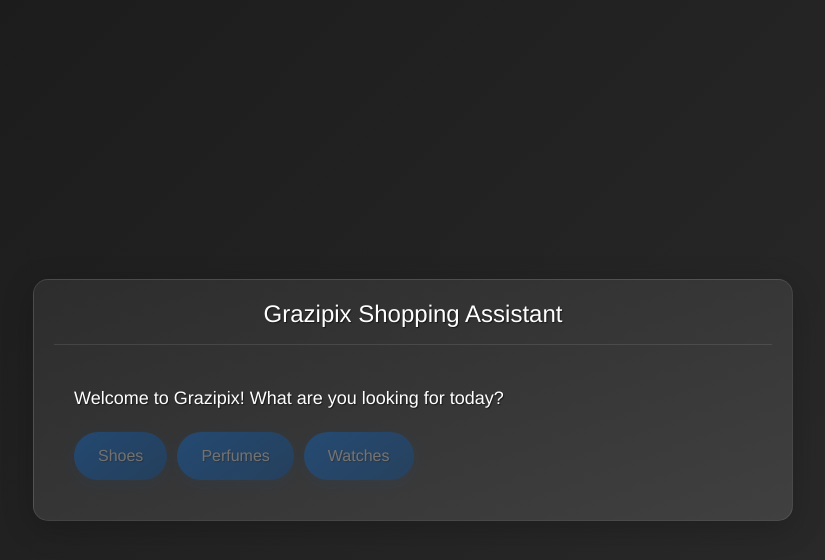
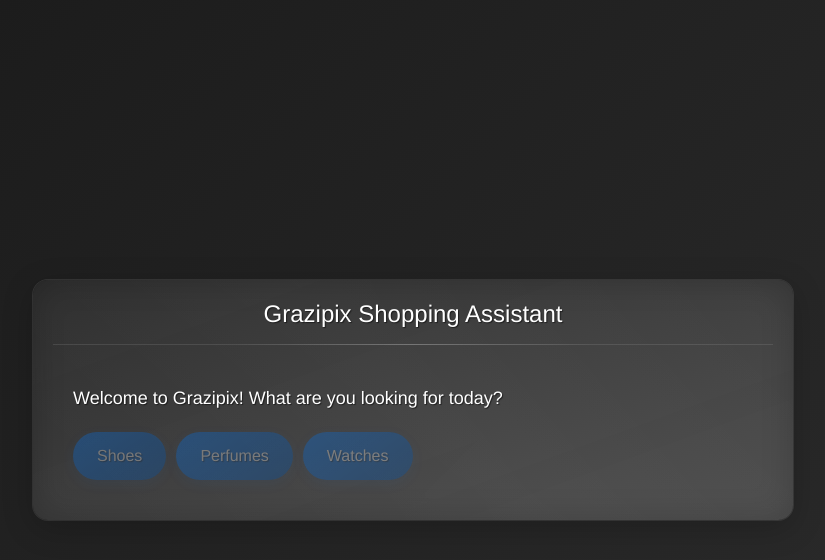
Before and after one commit to Grazipix/chatbot1, a Flask app: page / in a window 1280 px wide. Shown: the top 560 px of the page, without its empty margins (227-1052 px from the left). Run offline with Flask 3, Linux system fonts and the light colour scheme; some web fonts are replaced.

Commit message:
Agent query: I've updated the chat container with more sophisticated gradients and visual effects. Does the grey area where the text appears look more eye-catching and professional now?
Enhance chat UI visuals: Improved chat container styling with gradients, shadows, and subtle animations for a more visually appealing interface.

Screenshot: https://storage.googleapis.com/screenshot-production-us-central1/a0a29cdd-5cde-42f6-8461-afdb6ceb90b4/5889ebb9-e259-46d3-a9d0-9ab17e892950.jpg

```diff
--- a/static/css/style.css
+++ b/static/css/style.css
@@ -21,13 +21,42 @@
 }
 
 .chat-container {
-    background: linear-gradient(160deg, #2d2d2d 0%, #363636 50%, #404040 100%);
+    background:
+        linear-gradient(
+            160deg,
+            rgba(45, 45, 45, 0.95) 0%,
+            rgba(54, 54, 54, 0.98) 25%,
+            rgba(64, 64, 64, 0.97) 50%,
+            rgba(72, 72, 72, 0.98) 75%,
+            rgba(81, 81, 81, 0.95) 100%
+        );
     border-radius: 15px;
     padding: 20px;
-    box-shadow: 0 8px 32px rgba(0, 0, 0, 0.2);
+    box-shadow:
+        0 8px 32px rgba(0, 0, 0, 0.2),
+        0 0 0 1px rgba(255, 255, 255, 0.1),
+        inset 0 0 32px rgba(0, 0, 0, 0.2);
     backdrop-filter: blur(10px);
-    border: 1px solid rgba(255, 255, 255, 0.1);
+    position: relative;
+    overflow: hidden;
     animation: fadeIn 0.5s ease-out;
+}
+
+.chat-container::before {
+    content: '';
+    position: absolute;
+    top: 0;
+    left: 0;
+    right: 0;
+    bottom: 0;
+    background:
+        linear-gradient(
+            45deg,
+            transparent 0%,
+            rgba(255, 255, 255, 0.03) 50%,
+            transparent 100%
+        );
+    pointer-events: none;
 }
 
 @keyframes fadeIn {
@@ -40,6 +69,22 @@
     margin-bottom: 20px;
     border-bottom: 1px solid rgba(255, 255, 255, 0.1);
     padding-bottom: 15px;
+    position: relative;
+}
+
+.chat-header::after {
+    content: '';
+    position: absolute;
+    bottom: -1px;
+    left: 25%;
+    right: 25%;
+    height: 1px;
+    background: linear-gradient(
+        90deg,
+        transparent,
+        rgba(255, 255, 255, 0.2),
+        transparent
+    );
 }
 
 .chat-header h1 {
@@ -51,6 +96,7 @@
 
 .chat-messages {
     padding: 20px;
+    position: relative;
 }
 
 .message {
```
